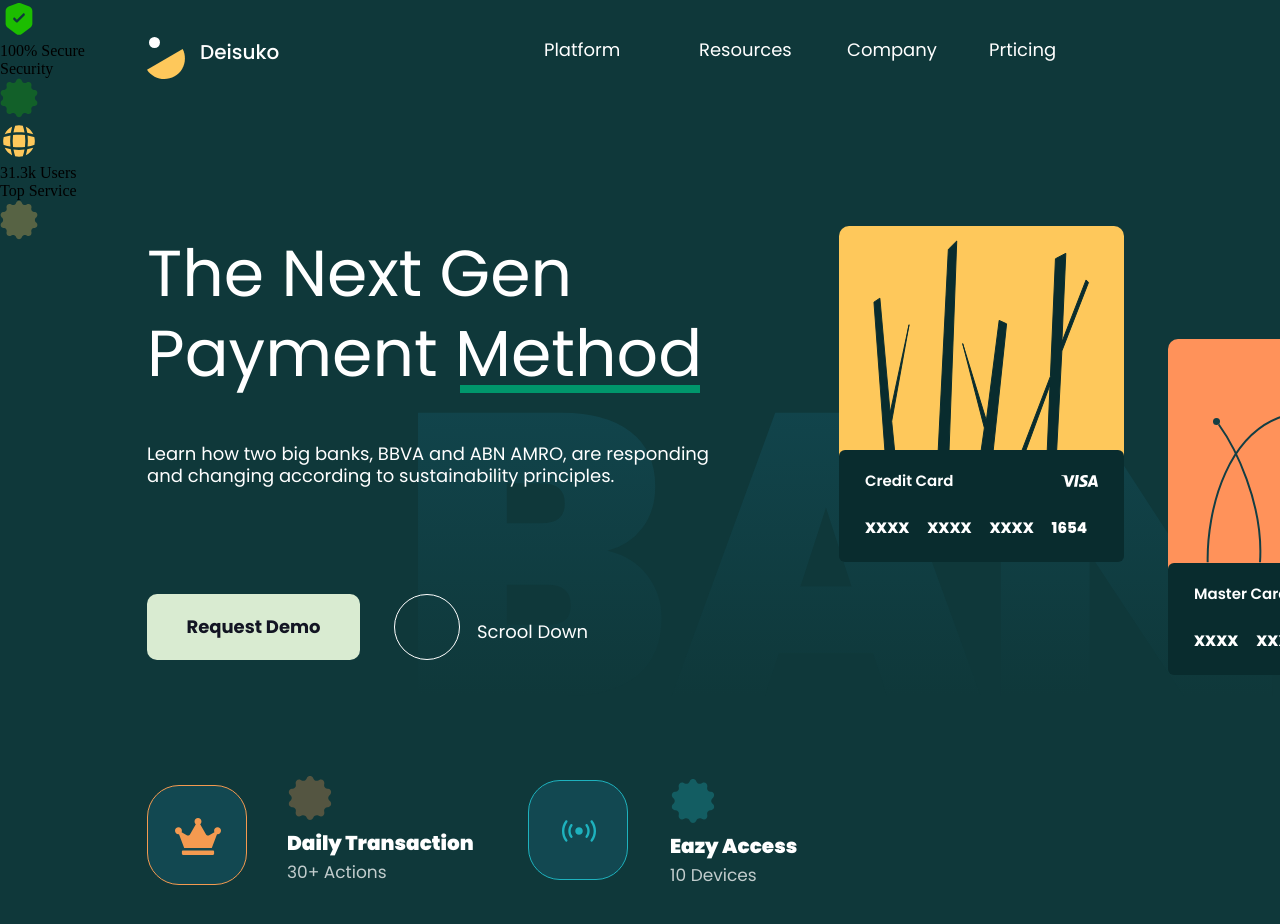
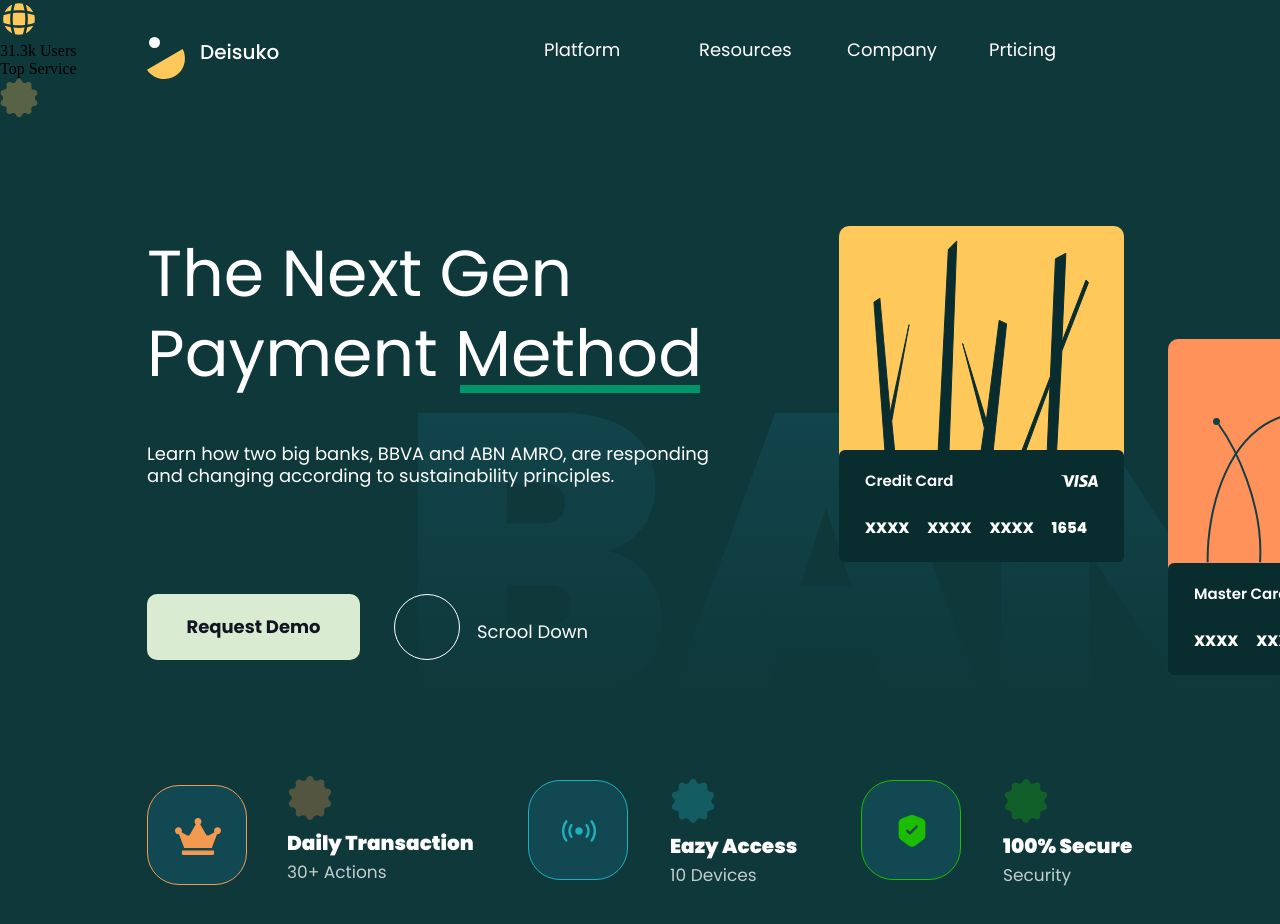
Before and after one commit to ValterSoarees/trabalhoFinalAPS, a plain HTML site: page index.html in a window 1280 px wide. Shown: the top 924 px of the page. Drawn offline with Linux system fonts and the light colour scheme.

Commit message:
Update estilo.css
adicionando estilo as informações da caixa2 que contem o check

```diff
--- a/estilo.css
+++ b/estilo.css
@@ -536,3 +536,59 @@ body{
     line-height: 26px;
     color: rgba(255, 255, 255, 0.75);
 }
+
+#caixa2{
+    box-sizing: border-box;
+    position: absolute;
+    width: 100px;
+    height: 100px;
+    left: 861px;
+    top: 780px;
+    background: #124851;
+    border: 1px solid #1CBD00;
+    border-radius: 32px;
+}
+
+#check{
+    position: absolute;
+    width: 38px;
+    height: 38px;
+    left: 31px;
+    top: 31px;
+}
+
+#star3{
+    position: absolute;
+    width: 46px;
+    height: 46px;
+    left: 1003px;
+    top: 778px;
+}
+
+#tituloCaixa2{
+    position: absolute;
+    width: 130px;
+    height: 30px;
+    left: 1003px;
+    top: 831px;
+    font-family: 'Poppins';
+    font-style: normal;
+    font-weight: 900;
+    font-size: 20px;
+    line-height: 30px;
+    color: #FFFFFF;
+}
+
+#subtituloCaixa2{
+    position: absolute;
+    width: 79px;
+    height: 26px;
+    left: 1003px;
+    top: 862px;
+    font-family: 'Poppins';
+    font-style: normal;
+    font-weight: 400;
+    font-size: 17px;
+    line-height: 26px;
+    color: rgba(255, 255, 255, 0.75);
+}
```
